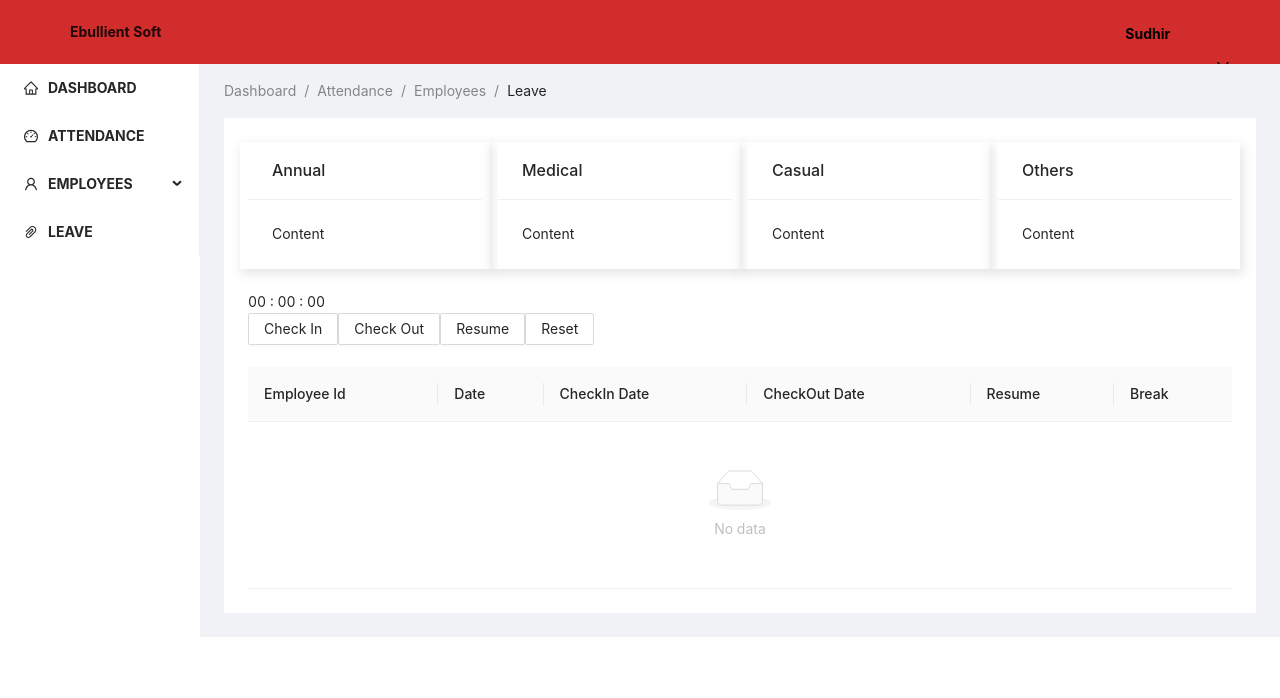
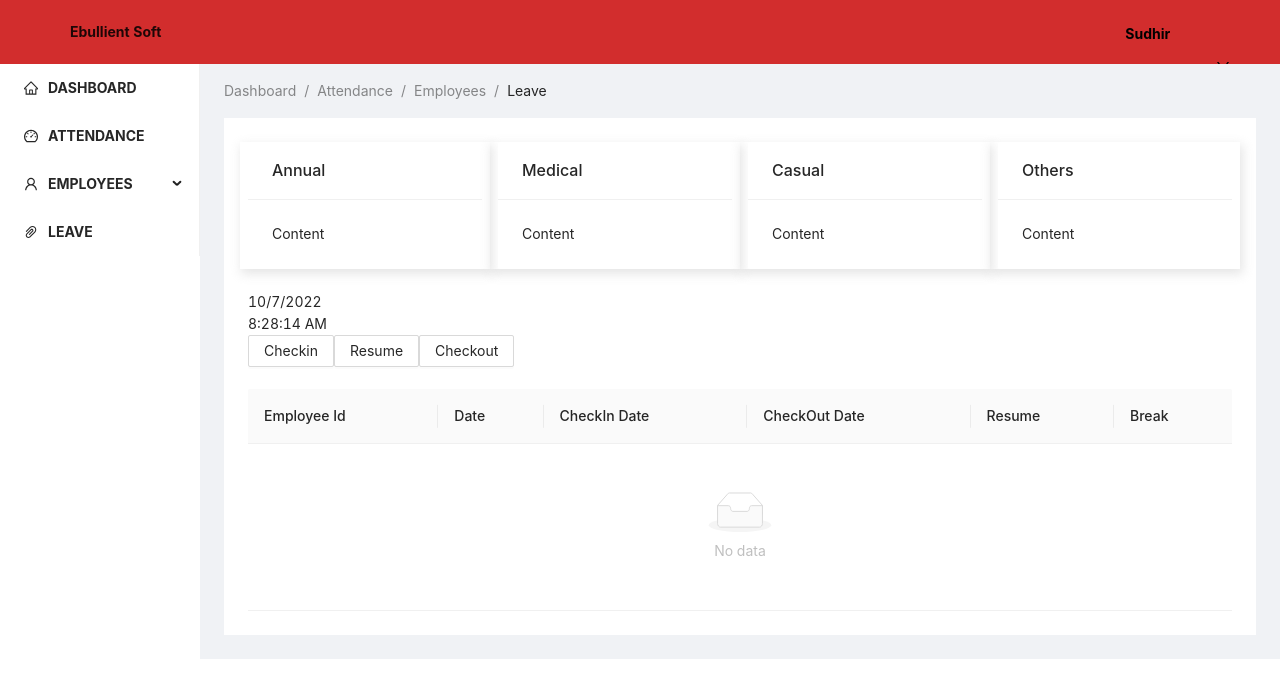
Before and after one commit to Parul-Nangia/Project-Ecommerce, a React (Create React App) app: page /attendance in a window 1280 px wide. Shown: the top 698 px of the page. Built offline with nearby package versions, Linux system fonts and the light colour scheme.

Commit message:
changes done

```diff
--- a/src/components/Attendance.jsx
+++ b/src/components/Attendance.jsx
@@ -1,7 +1,7 @@
 import React from 'react';
 import AttendanceCards from '../components/AttendanceCards';
 import AttendanceTable from '../components/AttendanceTable';
-import Timer from '../components/Timer';
+import Clock from '../components/Clock';
 import Top from '../components/Top';
 import Sidebar from '../components/Sidebar';
 import Middle from '../components/Middle';
@@ -27,7 +27,7 @@ const Attendance = () => {
 
               <AttendanceCards />
               <br />
-              <Timer/>
+              <Clock />
               <br/>
               <AttendanceTable />
 
--- /dev/null
+++ b/src/components/Clock.js
@@ -0,0 +1,75 @@
+import React, { useState, useEffect } from "react";
+ import { Button } from "antd";
+
+const Clock = () => {
+
+  // let time = new Date().toLocaleDateString();
+  // const[ctime,setCtime] = useState(time)
+
+  // const UpdateTime = () => {
+  //   time=new Date().toLocaleTimeString();
+  //   setCtime(time);
+  // }
+  // setInterval(UpdateTime,1000);
+
+
+  const [date, setDate] = useState(new Date());
+  const [pause,setPause]=useState(false)
+
+
+  const refreshClock = ()=> {
+    setDate(new Date());
+  }
+  useEffect(() => {
+    const timerId = setInterval(refreshClock, 1000);
+    return function cleanup () {
+      clearInterval(timerId);
+    };
+  }, []);
+
+
+const Checkin=()=>{
+
+
+
+
+
+}
+
+const Resume =()=>{
+
+
+}
+const Checkout =()=>{
+
+
+}
+
+    return (
+    <>
+
+      <div>
+      <span>
+      {date.toLocaleDateString()}
+      <br/>
+      {date.toLocaleTimeString()}
+      </span>
+      </div>
+
+
+
+
+      <div>
+
+       <Button onClick={() => {Checkin()}}>Checkin</Button>
+       <Button onClick={() => {Resume()}}>Resume</Button>
+       <Button onClick={() => {Checkout()}}>Checkout</Button>
+
+
+      </div>
+
+    </>
+  );
+};
+
+export default Clock;
--- a/src/components/Timer.js
+++ /dev/null
@@ -1,80 +0,0 @@
-import React,{useState,useEffect} from 'react'
-import { Button } from 'antd';
-import { MilitaryTechTwoTone } from '@mui/icons-material';
-
-const Timer = () => {
-
-    const [time,setTime]=useState(0);
-    const [timerOn,setTimeOn]=useState(false);
-    // const [seconds,setSeconds]=useState(0);
-    // const [minutes,setMinutes]=useState(0);
-
-//     var timer;
-//   useRef(()=>{
-//     timer= setInterval(()=>{
-//     setSeconds(seconds+1);
-
-//     if(seconds===59){
-//         setMinutes(minutes+1);
-//         setSeconds(0);
-//      }
-//      },1000)
-//      return () => clearInterval(timer);
-
-// });
-//    const restart=()=>{
-
-//     setSeconds(0);
-//     setMinutes(0)
-
-//    }
-//    const stop=()=>{
-
-//     clearInterval(timer);
-// }
-    useEffect(()=>{
-        let interval = null;
-
-
-        if (timerOn) {
-            interval = setInterval(() => {
-                setTime(prevTime => prevTime + 10)
-            },10)
-        }
-        else{
-            clearInterval(interval)
-        }
-       return () => clearInterval(interval)
-
-    },[timerOn])
-
-         return (
-    <div>
-     {/* <h1>Timer</h1> */}
-       <div>
-         <span>{("0"+ Math.floor((time / 60000) % 60)).slice(-2)} : </span>
-         <span>{("0"+ Math.floor((time / 1000) % 60)).slice(-2)} : </span>
-         <span>{("0"+ ((time / 10) % 100)).slice(-2)}  </span>
-       </div>
-
-    <div>
-      <Button onClick={()=>setTimeOn(true)}>Check In</Button>
-      <Button onClick={()=>setTimeOn(false)}>Check Out</Button>
-      <Button onClick={()=>setTimeOn(false)}>Resume</Button>
-      <Button onClick={()=>setTime(0)}>Reset</Button>
-
-
-      </div>
-    </div>
-  )
-}
-
-export default Timer;
-
-
-
-
-{/* <h1>{minutes<10?"0"+minutes:minutes}:{seconds<10?"0"+seconds:seconds}</h1>
-      <Button onClick={restart}>Check In</Button>
-      <Button onClick={stop}>Check Out</Button>
-       */}
```
